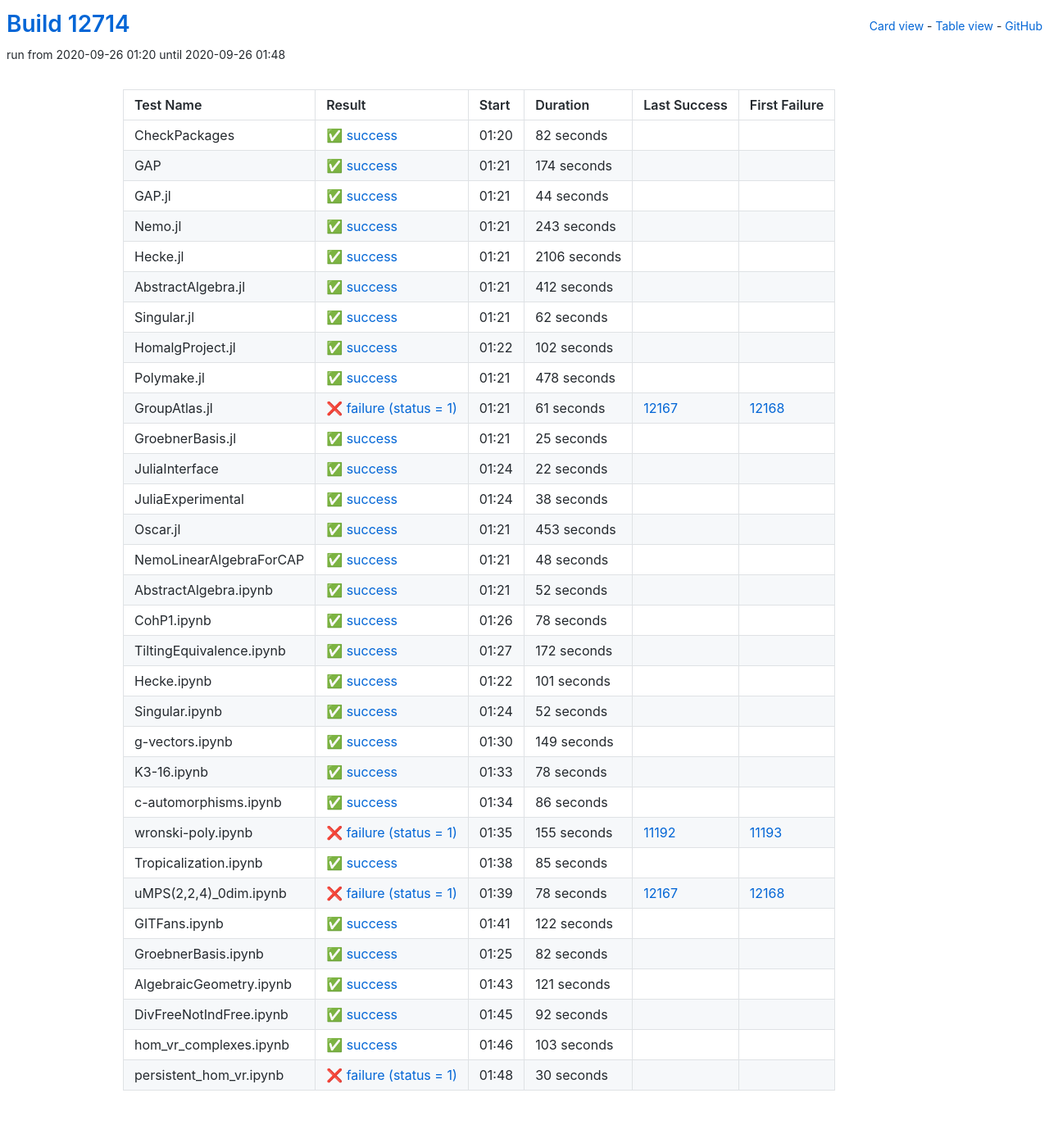
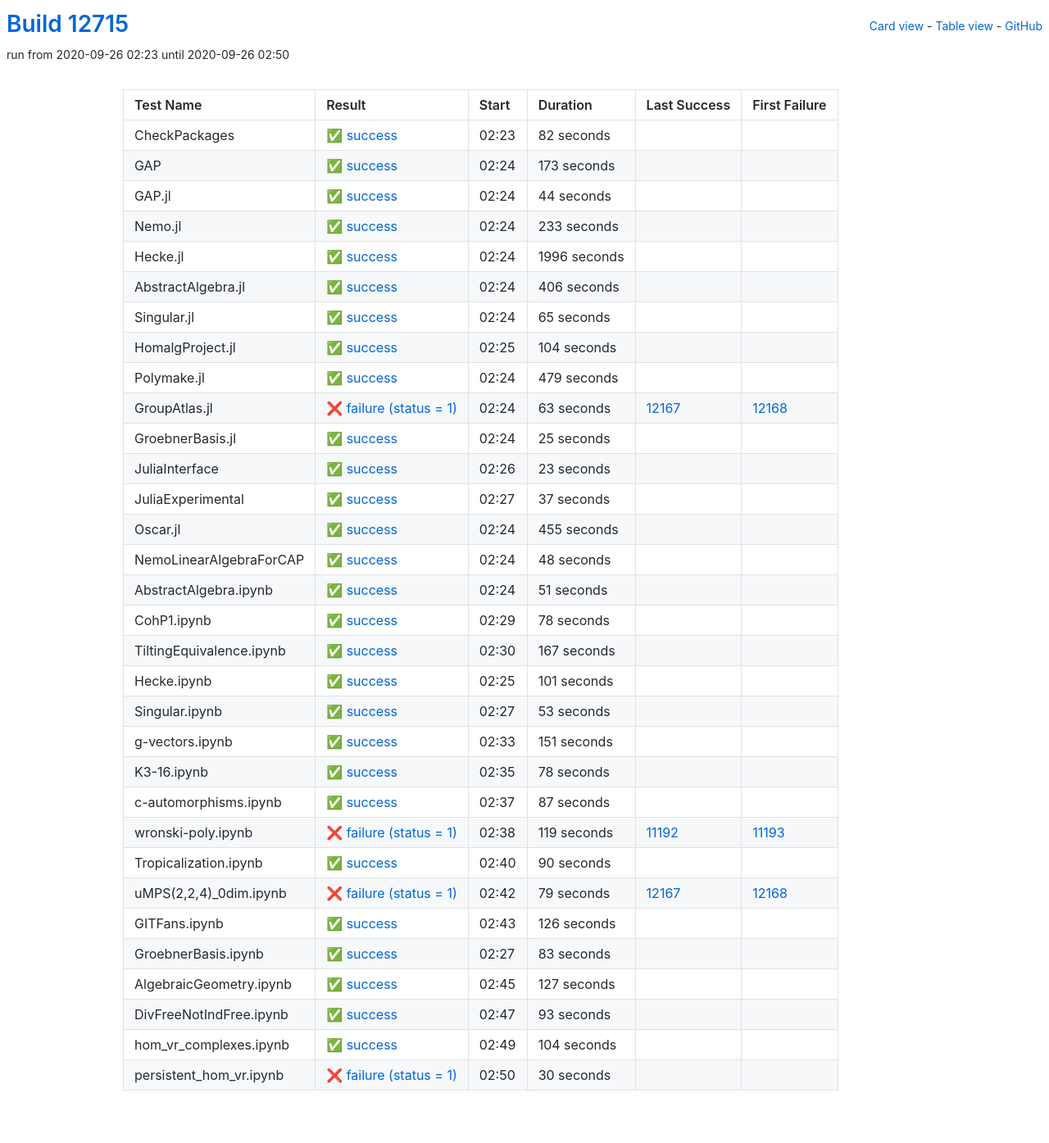
Before and after one commit to oscar-system/oscar-ci-status, a Jekyll site: the page built from table.html, in a window 1280 px wide. Shown: the whole page at 82% size. Built offline with Jekyll 4.4.1, drawn with Linux system fonts in a browser that asks for light colours.

Commit message:
Build #12715

```diff
--- a/_data/ci.yml
+++ b/_data/ci.yml
@@ -1,6 +1,6 @@
 ---
-build: 12714
-build_url: https://oscarci.mathematik.uni-kl.de/job/oscar/12714/
+build: 12715
+build_url: https://oscarci.mathematik.uni-kl.de/job/oscar/12715/
 job: oscar
 organization: oscar-system
 repo: oscar-ci-status
@@ -8,8 +8,8 @@
 tests:
 - name: CheckPackages
   id: checkpackages
-  log: https://oscarci.mathematik.uni-kl.de/job/oscar/12714/artifact/logs/build-12714/CheckPackages.log
-  start: 2020-09-26 01:20
+  log: https://oscarci.mathematik.uni-kl.de/job/oscar/12715/artifact/logs/build-12715/CheckPackages.log
+  start: 2020-09-26 02:23
   success: true
   exitcode: 0
   status: success
@@ -20,20 +20,20 @@
   first_failure_url:
 - name: GAP
   id: gap
-  log: https://oscarci.mathematik.uni-kl.de/job/oscar/12714/artifact/logs/build-12714/GAP.log
-  start: 2020-09-26 01:21
+  log: https://oscarci.mathematik.uni-kl.de/job/oscar/12715/artifact/logs/build-12715/GAP.log
+  start: 2020-09-26 02:24
   success: true
   exitcode: 0
   status: success
-  duration: 174
+  duration: 173
   last_success: false
   last_success_url:
   first_failure: false
   first_failure_url:
 - name: GAP.jl
   id: gap-jl
-  log: https://oscarci.mathematik.uni-kl.de/job/oscar/12714/artifact/logs/build-12714/GAP.jl.log
-  start: 2020-09-26 01:21
+  log: https://oscarci.mathematik.uni-kl.de/job/oscar/12715/artifact/logs/build-12715/GAP.jl.log
+  start: 2020-09-26 02:24
   success: true
   exitcode: 0
   status: success
@@ -44,92 +44,92 @@
   first_failure_url:
 - name: Nemo.jl
   id: nemo-jl
-  log: https://oscarci.mathematik.uni-kl.de/job/oscar/12714/artifact/logs/build-12714/Nemo.jl.log
-  start: 2020-09-26 01:21
+  log: https://oscarci.mathematik.uni-kl.de/job/oscar/12715/artifact/logs/build-12715/Nemo.jl.log
+  start: 2020-09-26 02:24
   success: true
   exitcode: 0
   status: success
-  duration: 243
+  duration: 233
   last_success: false
   last_success_url:
   first_failure: false
   first_failure_url:
 - name: Hecke.jl
   id: hecke-jl
-  log: https://oscarci.mathematik.uni-kl.de/job/oscar/12714/artifact/logs/build-12714/Hecke.jl.log
-  start: 2020-09-26 01:21
+  log: https://oscarci.mathematik.uni-kl.de/job/oscar/12715/artifact/logs/build-12715/Hecke.jl.log
+  start: 2020-09-26 02:24
   success: true
   exitcode: 0
   status: success
-  duration: 2106
+  duration: 1996
   last_success: false
   last_success_url:
   first_failure: false
   first_failure_url:
 - name: AbstractAlgebra.jl
   id: abstractalgebra-jl
-  log: https://oscarci.mathematik.uni-kl.de/job/oscar/12714/artifact/logs/build-12714/AbstractAlgebra.jl.log
-  start: 2020-09-26 01:21
+  log: https://oscarci.mathematik.uni-kl.de/job/oscar/12715/artifact/logs/build-12715/AbstractAlgebra.jl.log
+  start: 2020-09-26 02:24
   success: true
   exitcode: 0
   status: success
-  duration: 412
+  duration: 406
   last_success: false
   last_success_url:
   first_failure: false
   first_failure_url:
 - name: Singular.jl
   id: singular-jl
-  log: https://oscarci.mathematik.uni-kl.de/job/oscar/12714/artifact/logs/build-12714/Singular.jl.log
-  start: 2020-09-26 01:21
+  log: https://oscarci.mathematik.uni-kl.de/job/oscar/12715/artifact/logs/build-12715/Singular.jl.log
+  start: 2020-09-26 02:24
   success: true
   exitcode: 0
   status: success
-  duration: 62
+  duration: 65
   last_success: false
   last_success_url:
   first_failure: false
   first_failure_url:
 - name: HomalgProject.jl
   id: homalgproject-jl
-  log: https://oscarci.mathematik.uni-kl.de/job/oscar/12714/artifact/logs/build-12714/HomalgProject.jl.log
-  start: 2020-09-26 01:22
+  log: https://oscarci.mathematik.uni-kl.de/job/oscar/12715/artifact/logs/build-12715/HomalgProject.jl.log
+  start: 2020-09-26 02:25
   success: true
   exitcode: 0
   status: success
-  duration: 102
+  duration: 104
   last_success: false
   last_success_url:
   first_failure: false
   first_failure_url:
 - name: Polymake.jl
   id: polymake-jl
-  log: https://oscarci.mathematik.uni-kl.de/job/oscar/12714/artifact/logs/build-12714/Polymake.jl.log
-  start: 2020-09-26 01:21
+  log: https://oscarci.mathematik.uni-kl.de/job/oscar/12715/artifact/logs/build-12715/Polymake.jl.log
+  start: 2020-09-26 02:24
   success: true
   exitcode: 0
   status: success
-  duration: 478
+  duration: 479
   last_success: false
   last_success_url:
   first_failure: false
   first_failure_url:
 - name: GroupAtlas.jl
   id: groupatlas-jl
-  log: https://oscarci.mathematik.uni-kl.de/job/oscar/12714/artifact/logs/build-12714/GroupAtlas.jl.log
-  start: 2020-09-26 01:21
+  log: https://oscarci.mathematik.uni-kl.de/job/oscar/12715/artifact/logs/build-12715/GroupAtlas.jl.log
+  start: 2020-09-26 02:24
   success: false
   exitcode: 1
   status: failure
-  duration: 61
+  duration: 63
   last_success: 12167
   last_success_url: https://oscarci.mathematik.uni-kl.de/job/oscar/12167/
   first_failure: 12168
   first_failure_url: https://oscarci.mathematik.uni-kl.de/job/oscar/12168/
 - name: GroebnerBasis.jl
   id: groebnerbasis-jl
-  log: https://oscarci.mathematik.uni-kl.de/job/oscar/12714/artifact/logs/build-12714/GroebnerBasis.jl.log
-  start: 2020-09-26 01:21
+  log: https://oscarci.mathematik.uni-kl.de/job/oscar/12715/artifact/logs/build-12715/GroebnerBasis.jl.log
+  start: 2020-09-26 02:24
   success: true
   exitcode: 0
   status: success
@@ -140,44 +140,44 @@
   first_failure_url:
 - name: JuliaInterface
   id: juliainterface
-  log: https://oscarci.mathematik.uni-kl.de/job/oscar/12714/artifact/logs/build-12714/JuliaInterface.log
-  start: 2020-09-26 01:24
+  log: https://oscarci.mathematik.uni-kl.de/job/oscar/12715/artifact/logs/build-12715/JuliaInterface.log
+  start: 2020-09-26 02:26
   success: true
   exitcode: 0
   status: success
-  duration: 22
+  duration: 23
   last_success: false
   last_success_url:
   first_failure: false
   first_failure_url:
 - name: JuliaExperimental
   id: juliaexperimental
-  log: https://oscarci.mathematik.uni-kl.de/job/oscar/12714/artifact/logs/build-12714/JuliaExperimental.log
-  start: 2020-09-26 01:24
+  log: https://oscarci.mathematik.uni-kl.de/job/oscar/12715/artifact/logs/build-12715/JuliaExperimental.log
+  start: 2020-09-26 02:27
   success: true
   exitcode: 0
   status: success
-  duration: 38
+  duration: 37
   last_success: false
   last_success_url:
   first_failure: false
   first_failure_url:
 - name: Oscar.jl
   id: oscar-jl
-  log: https://oscarci.mathematik.uni-kl.de/job/oscar/12714/artifact/logs/build-12714/Oscar.jl.log
-  start: 2020-09-26 01:21
+  log: https://oscarci.mathematik.uni-kl.de/job/oscar/12715/artifact/logs/build-12715/Oscar.jl.log
+  start: 2020-09-26 02:24
   success: true
   exitcode: 0
   status: success
-  duration: 453
+  duration: 455
   last_success: false
   last_success_url:
   first_failure: false
   first_failure_url:
 - name: NemoLinearAlgebraForCAP
   id: nemolinearalgebraforcap
-  log: https://oscarci.mathematik.uni-kl.de/job/oscar/12714/artifact/logs/build-12714/NemoLinearAlgebraForCAP.log
-  start: 2020-09-26 01:21
+  log: https://oscarci.mathematik.uni-kl.de/job/oscar/12715/artifact/logs/build-12715/NemoLinearAlgebraForCAP.log
+  start: 2020-09-26 02:24
   success: true
   exitcode: 0
   status: success
@@ -188,20 +188,20 @@
   first_failure_url:
 - name: AbstractAlgebra.ipynb
   id: abstractalgebra-ipynb
-  log: https://oscarci.mathematik.uni-kl.de/job/oscar/12714/artifact/logs/build-12714/AbstractAlgebra.ipynb.log
-  start: 2020-09-26 01:21
+  log: https://oscarci.mathematik.uni-kl.de/job/oscar/12715/artifact/logs/build-12715/AbstractAlgebra.ipynb.log
+  start: 2020-09-26 02:24
   success: true
   exitcode: 0
   status: success
-  duration: 52
+  duration: 51
   last_success: false
   last_success_url:
   first_failure: false
   first_failure_url:
 - name: CohP1.ipynb
   id: cohp1-ipynb
-  log: https://oscarci.mathematik.uni-kl.de/job/oscar/12714/artifact/logs/build-12714/CohP1.ipynb.log
-  start: 2020-09-26 01:26
+  log: https://oscarci.mathematik.uni-kl.de/job/oscar/12715/artifact/logs/build-12715/CohP1.ipynb.log
+  start: 2020-09-26 02:29
   success: true
   exitcode: 0
   status: success
@@ -212,20 +212,20 @@
   first_failure_url:
 - name: TiltingEquivalence.ipynb
   id: tiltingequivalence-ipynb
-  log: https://oscarci.mathematik.uni-kl.de/job/oscar/12714/artifact/logs/build-12714/TiltingEquivalence.ipynb.log
-  start: 2020-09-26 01:27
+  log: https://oscarci.mathematik.uni-kl.de/job/oscar/12715/artifact/logs/build-12715/TiltingEquivalence.ipynb.log
+  start: 2020-09-26 02:30
   success: true
   exitcode: 0
   status: success
-  duration: 172
+  duration: 167
   last_success: false
   last_success_url:
   first_failure: false
   first_failure_url:
 - name: Hecke.ipynb
   id: hecke-ipynb
-  log: https://oscarci.mathematik.uni-kl.de/job/oscar/12714/artifact/logs/build-12714/Hecke.ipynb.log
-  start: 2020-09-26 01:22
+  log: https://oscarci.mathematik.uni-kl.de/job/oscar/12715/artifact/logs/build-12715/Hecke.ipynb.log
+  start: 2020-09-26 02:25
   success: true
   exitcode: 0
   status: success
@@ -236,32 +236,32 @@
   first_failure_url:
 - name: Singular.ipynb
   id: singular-ipynb
-  log: https://oscarci.mathematik.uni-kl.de/job/oscar/12714/artifact/logs/build-12714/Singular.ipynb.log
-  start: 2020-09-26 01:24
+  log: https://oscarci.mathematik.uni-kl.de/job/oscar/12715/artifact/logs/build-12715/Singular.ipynb.log
+  start: 2020-09-26 02:27
   success: true
   exitcode: 0
   status: success
-  duration: 52
+  duration: 53
   last_success: false
   last_success_url:
   first_failure: false
   first_failure_url:
 - name: g-vectors.ipynb
   id: g-vectors-ipynb
-  log: https://oscarci.mathematik.uni-kl.de/job/oscar/12714/artifact/logs/build-12714/g-vectors.ipynb.log
-  start: 2020-09-26 01:30
+  log: https://oscarci.mathematik.uni-kl.de/job/oscar/12715/artifact/logs/build-12715/g-vectors.ipynb.log
+  start: 2020-09-26 02:33
   success: true
   exitcode: 0
   status: success
-  duration: 149
+  duration: 151
   last_success: false
   last_success_url:
   first_failure: false
   first_failure_url:
 - name: K3-16.ipynb
   id: k3-16-ipynb
-  log: https://oscarci.mathematik.uni-kl.de/job/oscar/12714/artifact/logs/build-12714/K3-16.ipynb.log
-  start: 2020-09-26 01:33
+  log: https://oscarci.mathematik.uni-kl.de/job/oscar/12715/artifact/logs/build-12715/K3-16.ipynb.log
+  start: 2020-09-26 02:35
   success: true
   exitcode: 0
   status: success
@@ -272,116 +272,116 @@
   first_failure_url:
 - name: c-automorphisms.ipynb
   id: c-automorphisms-ipynb
-  log: https://oscarci.mathematik.uni-kl.de/job/oscar/12714/artifact/logs/build-12714/c-automorphisms.ipynb.log
-  start: 2020-09-26 01:34
+  log: https://oscarci.mathematik.uni-kl.de/job/oscar/12715/artifact/logs/build-12715/c-automorphisms.ipynb.log
+  start: 2020-09-26 02:37
   success: true
   exitcode: 0
   status: success
-  duration: 86
+  duration: 87
   last_success: false
   last_success_url:
   first_failure: false
   first_failure_url:
 - name: wronski-poly.ipynb
   id: wronski-poly-ipynb
-  log: https://oscarci.mathematik.uni-kl.de/job/oscar/12714/artifact/logs/build-12714/wronski-poly.ipynb.log
-  start: 2020-09-26 01:35
+  log: https://oscarci.mathematik.uni-kl.de/job/oscar/12715/artifact/logs/build-12715/wronski-poly.ipynb.log
+  start: 2020-09-26 02:38
   success: false
   exitcode: 1
   status: failure
-  duration: 155
+  duration: 119
   last_success: 11192
   last_success_url: https://oscarci.mathematik.uni-kl.de/job/oscar/11192/
   first_failure: 11193
   first_failure_url: https://oscarci.mathematik.uni-kl.de/job/oscar/11193/
 - name: Tropicalization.ipynb
   id: tropicalization-ipynb
-  log: https://oscarci.mathematik.uni-kl.de/job/oscar/12714/artifact/logs/build-12714/Tropicalization.ipynb.log
-  start: 2020-09-26 01:38
+  log: https://oscarci.mathematik.uni-kl.de/job/oscar/12715/artifact/logs/build-12715/Tropicalization.ipynb.log
+  start: 2020-09-26 02:40
   success: true
   exitcode: 0
   status: success
-  duration: 85
+  duration: 90
   last_success: false
   last_success_url:
   first_failure: false
   first_failure_url:
 - name: uMPS(2,2,4)_0dim.ipynb
   id: umps-2-2-4-0dim-ipynb
-  log: https://oscarci.mathematik.uni-kl.de/job/oscar/12714/artifact/logs/build-12714/uMPS-2-2-4-_0dim.ipynb.log
-  start: 2020-09-26 01:39
+  log: https://oscarci.mathematik.uni-kl.de/job/oscar/12715/artifact/logs/build-12715/uMPS-2-2-4-_0dim.ipynb.log
+  start: 2020-09-26 02:42
   success: false
   exitcode: 1
   status: failure
-  duration: 78
+  duration: 79
   last_success: 12167
   last_success_url: https://oscarci.mathematik.uni-kl.de/job/oscar/12167/
   first_failure: 12168
   first_failure_url: https://oscarci.mathematik.uni-kl.de/job/oscar/12168/
 - name: GITFans.ipynb
   id: gitfans-ipynb
-  log: https://oscarci.mathematik.uni-kl.de/job/oscar/12714/artifact/logs/build-12714/GITFans.ipynb.log
-  start: 2020-09-26 01:41
+  log: https://oscarci.mathematik.uni-kl.de/job/oscar/12715/artifact/logs/build-12715/GITFans.ipynb.log
+  start: 2020-09-26 02:43
   success: true
   exitcode: 0
   status: success
-  duration: 122
+  duration: 126
   last_success: false
   last_success_url:
   first_failure: false
   first_failure_url:
 - name: GroebnerBasis.ipynb
   id: groebnerbasis-ipynb
-  log: https://oscarci.mathematik.uni-kl.de/job/oscar/12714/artifact/logs/build-12714/GroebnerBasis.ipynb.log
-  start: 2020-09-26 01:25
+  log: https://oscarci.mathematik.uni-kl.de/job/oscar/12715/artifact/logs/build-12715/GroebnerBasis.ipynb.log
+  start: 2020-09-26 02:27
   success: true
   exitcode: 0
   status: success
-  duration: 82
+  duration: 83
   last_success: false
   last_success_url:
   first_failure: false
   first_failure_url:
 - name: AlgebraicGeometry.ipynb
   id: algebraicgeometry-ipynb
-  log: https://oscarci.mathematik.uni-kl.de/job/oscar/12714/artifact/logs/build-12714/AlgebraicGeometry.ipynb.log
-  start: 2020-09-26 01:43
+  log: https://oscarci.mathematik.uni-kl.de/job/oscar/12715/artifact/logs/build-12715/AlgebraicGeometry.ipynb.log
+  start: 2020-09-26 02:45
   success: true
   exitcode: 0
   status: success
-  duration: 121
+  duration: 127
   last_success: false
   last_success_url:
   first_failure: false
   first_failure_url:
 - name: DivFreeNotIndFree.ipynb
   id: divfreenotindfree-ipynb
-  log: https://oscarci.mathematik.uni-kl.de/job/oscar/12714/artifact/logs/build-12714/DivFreeNotIndFree.ipynb.log
-  start: 2020-09-26 01:45
+  log: https://oscarci.mathematik.uni-kl.de/job/oscar/12715/artifact/logs/build-12715/DivFreeNotIndFree.ipynb.log
+  start: 2020-09-26 02:47
   success: true
   exitcode: 0
   status: success
-  duration: 92
+  duration: 93
   last_success: false
   last_success_url:
   first_failure: false
   first_failure_url:
 - name: hom_vr_complexes.ipynb
   id: hom-vr-complexes-ipynb
-  log: https://oscarci.mathematik.uni-kl.de/job/oscar/12714/artifact/logs/build-12714/hom_vr_complexes.ipynb.log
-  start: 2020-09-26 01:46
+  log: https://oscarci.mathematik.uni-kl.de/job/oscar/12715/artifact/logs/build-12715/hom_vr_complexes.ipynb.log
+  start: 2020-09-26 02:49
   success: true
   exitcode: 0
   status: success
-  duration: 103
+  duration: 104
   last_success: false
   last_success_url:
   first_failure: false
   first_failure_url:
 - name: persistent_hom_vr.ipynb
   id: persistent-hom-vr-ipynb
-  log: https://oscarci.mathematik.uni-kl.de/job/oscar/12714/artifact/logs/build-12714/persistent_hom_vr.ipynb.log
-  start: 2020-09-26 01:48
+  log: https://oscarci.mathematik.uni-kl.de/job/oscar/12715/artifact/logs/build-12715/persistent_hom_vr.ipynb.log
+  start: 2020-09-26 02:50
   success: false
   exitcode: 1
   status: failure
```
Also changed, not shown: README.md.
